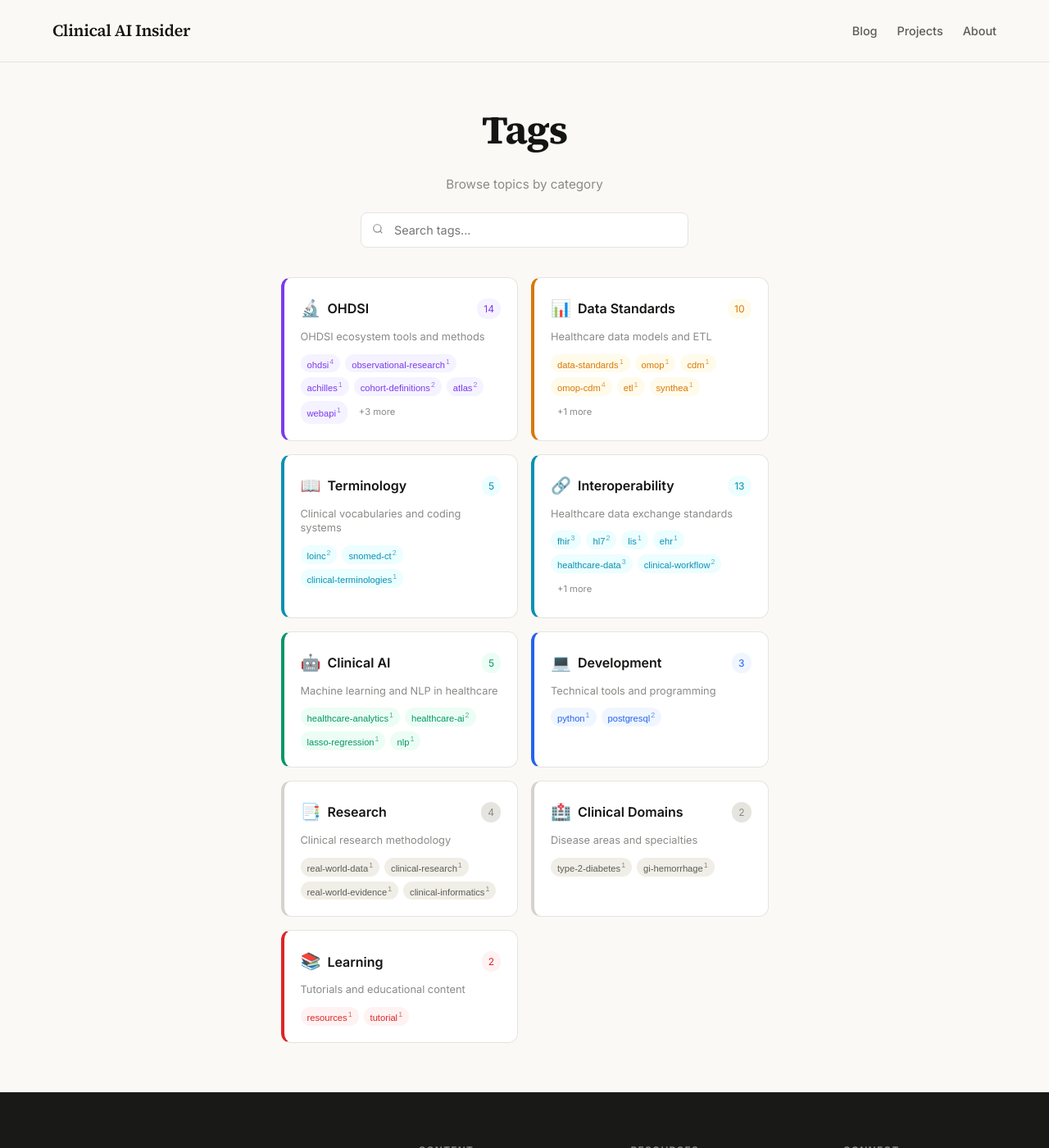
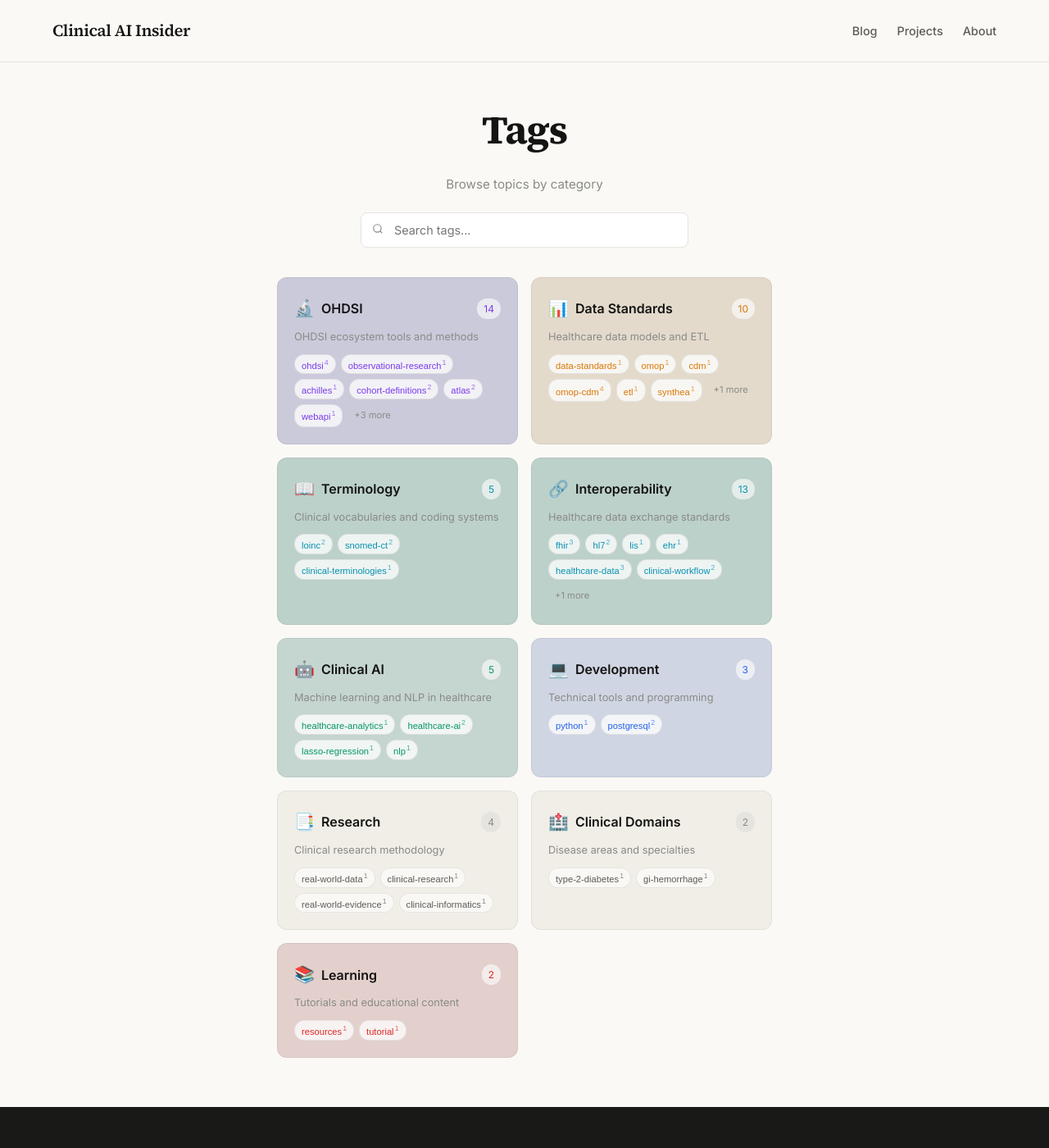
Before and after one commit to clinicalaiinsider/clinicalaiinsider.github.io, a Jekyll site: the page built from tags.html, in a window 1280 px wide and 1400 px high. Shown: the whole window at 82% size. Built offline with Jekyll 4.4.1, drawn with Linux system fonts in a browser that asks for light colours.

Commit message:
Apply Anthropic palette colors to Tags page category cards
- Category cards now have full background colors matching blog post cards
- White/semi-transparent tag chips for better contrast on colored backgrounds
- Tag hover states invert to category colors
- Consistent color coding: OHDSI (lavender), FHIR (sage), Data (beige), NLP (mint), Python (blue-gray), Tutorial (rose)

🤖 Generated with [Claude Code](https://claude.com/claude-code)

Co-Authored-By: Claude Opus 4.5 <noreply@anthropic.com>

```diff
--- a/_layouts/tags.html
+++ b/_layouts/tags.html
@@ -607,48 +607,80 @@ document.addEventListener('DOMContentLoaded', function() {
     padding: 4px 8px;
 }
 
-/* Category Color Themes */
-.cat-ohdsi { border-left: 4px solid var(--color-ohdsi); }
-.cat-ohdsi .category-count { background: var(--color-ohdsi-light); color: var(--color-ohdsi); }
+/* Category Color Themes - Anthropic Palette */
+.cat-ohdsi {
+    background: var(--color-card-ohdsi);
+    border-color: rgba(0, 0, 0, 0.06);
+}
+.cat-ohdsi .category-count { background: rgba(255,255,255,0.6); color: var(--color-ohdsi); }
 
-.cat-fhir { border-left: 4px solid var(--color-fhir); }
-.cat-fhir .category-count { background: var(--color-fhir-light); color: var(--color-fhir); }
+.cat-fhir {
+    background: var(--color-card-fhir);
+    border-color: rgba(0, 0, 0, 0.06);
+}
+.cat-fhir .category-count { background: rgba(255,255,255,0.6); color: var(--color-fhir); }
 
-.cat-data { border-left: 4px solid var(--color-data); }
-.cat-data .category-count { background: var(--color-data-light); color: var(--color-data); }
+.cat-data {
+    background: var(--color-card-data);
+    border-color: rgba(0, 0, 0, 0.06);
+}
+.cat-data .category-count { background: rgba(255,255,255,0.6); color: var(--color-data); }
 
-.cat-nlp { border-left: 4px solid var(--color-nlp); }
-.cat-nlp .category-count { background: var(--color-nlp-light); color: var(--color-nlp); }
+.cat-nlp {
+    background: var(--color-card-nlp);
+    border-color: rgba(0, 0, 0, 0.06);
+}
+.cat-nlp .category-count { background: rgba(255,255,255,0.6); color: var(--color-nlp); }
 
-.cat-python { border-left: 4px solid var(--color-python); }
-.cat-python .category-count { background: var(--color-python-light); color: var(--color-python); }
+.cat-python {
+    background: var(--color-card-python);
+    border-color: rgba(0, 0, 0, 0.06);
+}
+.cat-python .category-count { background: rgba(255,255,255,0.6); color: var(--color-python); }
 
-.cat-tutorial { border-left: 4px solid var(--color-tutorial); }
-.cat-tutorial .category-count { background: var(--color-tutorial-light); color: var(--color-tutorial); }
+.cat-tutorial {
+    background: var(--color-card-tutorial);
+    border-color: rgba(0, 0, 0, 0.06);
+}
+.cat-tutorial .category-count { background: rgba(255,255,255,0.6); color: var(--color-tutorial); }
 
-.cat-default { border-left: 4px solid var(--color-border-dark); }
+.cat-default {
+    background: var(--color-bg-alt);
+    border-color: rgba(0, 0, 0, 0.06);
+}
 
-/* Tag Colors */
-.tag-ohdsi { background: var(--color-ohdsi-light); color: var(--color-ohdsi); }
+/* Tag Colors - White chips on colored backgrounds */
+.sub-tag {
+    background: rgba(255, 255, 255, 0.7);
+    color: var(--color-text);
+    border: 1px solid rgba(0, 0, 0, 0.08);
+}
+
+.sub-tag:hover {
+    background: rgba(255, 255, 255, 0.95);
+    box-shadow: 0 2px 8px rgba(0, 0, 0, 0.1);
+}
+
+.tag-ohdsi { background: rgba(255,255,255,0.75); color: var(--color-ohdsi); font-weight: 500; }
 .tag-ohdsi:hover { background: var(--color-ohdsi); color: white; }
 
-.tag-fhir { background: var(--color-fhir-light); color: var(--color-fhir); }
+.tag-fhir { background: rgba(255,255,255,0.75); color: var(--color-fhir); font-weight: 500; }
 .tag-fhir:hover { background: var(--color-fhir); color: white; }
 
-.tag-data { background: var(--color-data-light); color: var(--color-data); }
+.tag-data { background: rgba(255,255,255,0.75); color: var(--color-data); font-weight: 500; }
 .tag-data:hover { background: var(--color-data); color: white; }
 
-.tag-nlp { background: var(--color-nlp-light); color: var(--color-nlp); }
+.tag-nlp { background: rgba(255,255,255,0.75); color: var(--color-nlp); font-weight: 500; }
 .tag-nlp:hover { background: var(--color-nlp); color: white; }
 
-.tag-python { background: var(--color-python-light); color: var(--color-python); }
+.tag-python { background: rgba(255,255,255,0.75); color: var(--color-python); font-weight: 500; }
 .tag-python:hover { background: var(--color-python); color: white; }
 
-.tag-tutorial { background: var(--color-tutorial-light); color: var(--color-tutorial); }
+.tag-tutorial { background: rgba(255,255,255,0.75); color: var(--color-tutorial); font-weight: 500; }
 .tag-tutorial:hover { background: var(--color-tutorial); color: white; }
 
-.tag-default { background: var(--color-bg-alt); color: var(--color-text-secondary); }
-.tag-default:hover { background: var(--color-border); color: var(--color-text); }
+.tag-default { background: rgba(255,255,255,0.6); color: var(--color-text-secondary); }
+.tag-default:hover { background: rgba(255,255,255,0.9); color: var(--color-text); }
 
 /* Category Text Colors */
 .cat-text-ohdsi { color: var(--color-ohdsi); }
```
